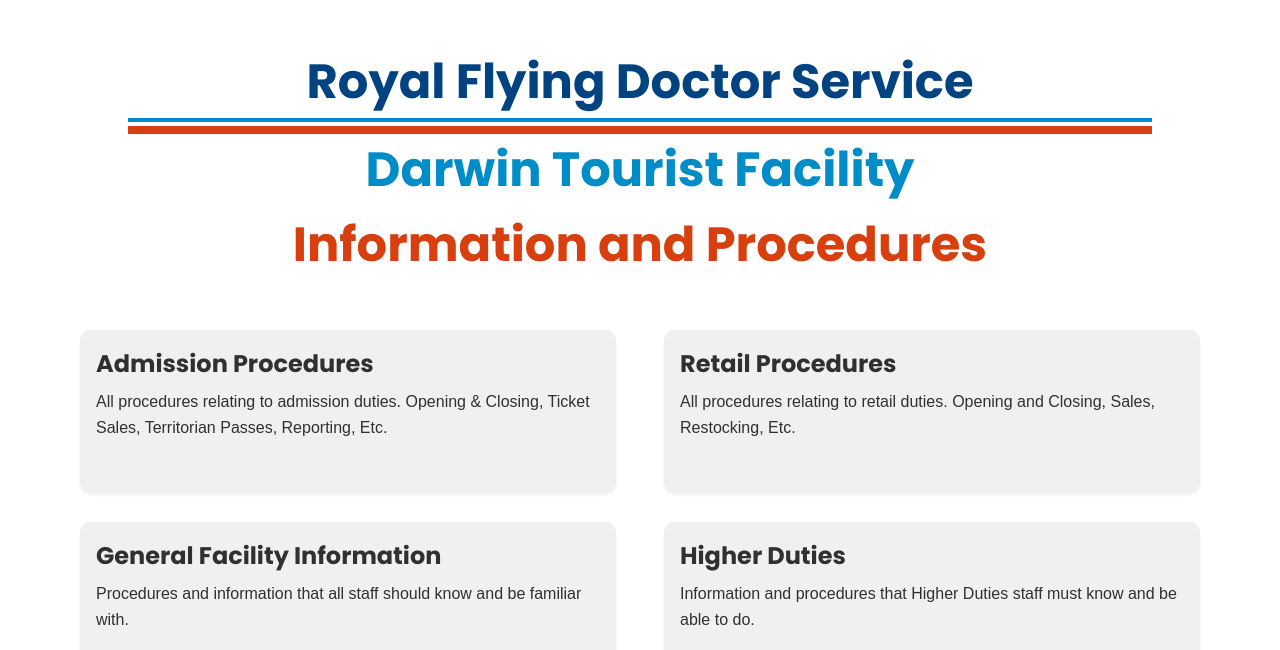
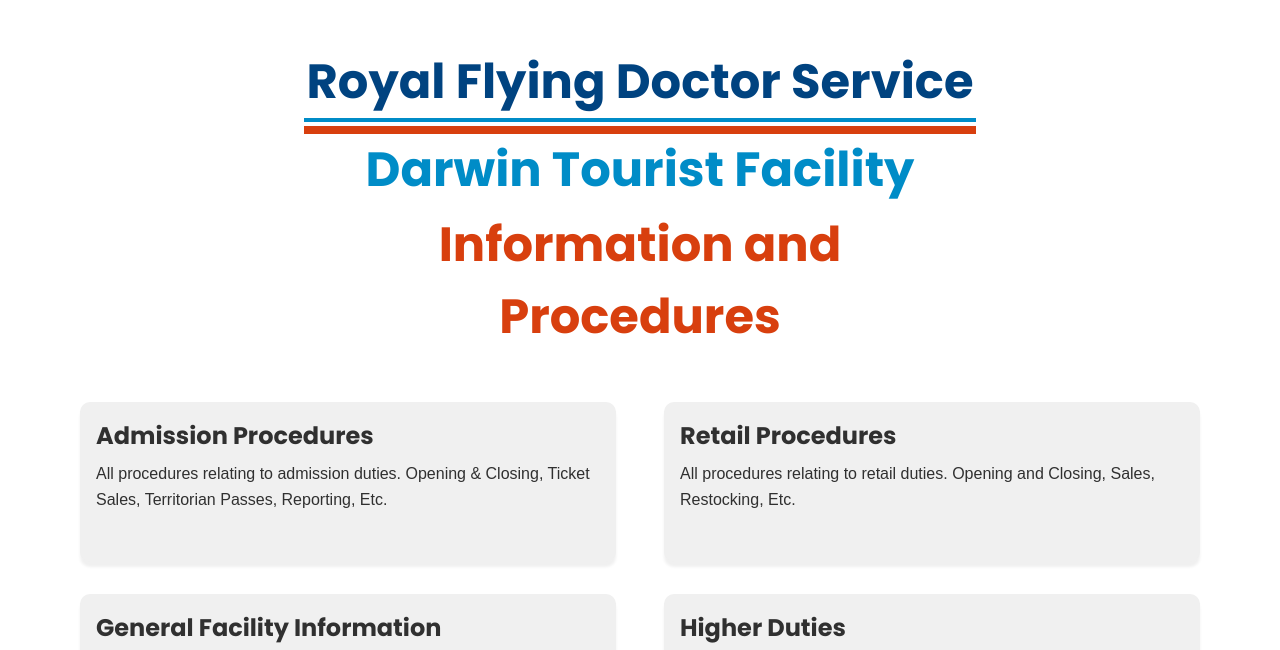
Before and after one commit to MickyJim01/RFDS_Help_Site, a plain HTML site: page index.html in a window 1280 px wide. Shown: the part 108-758 px from the top of the page. Drawn offline with Linux system fonts and the light colour scheme; files whose address does not match are found by name; a web font is replaced by a local one.

Commit message:
line margins

```diff
--- a/styles.css
+++ b/styles.css
@@ -69,7 +69,7 @@ div.card {
     text-align: center;
     font-size: var(--fs-massive);
     margin-block: 0.1rem;
-    margin-inline: 3rem;
+    margin-inline: 20%;
 }
 
 #hl1{
```
